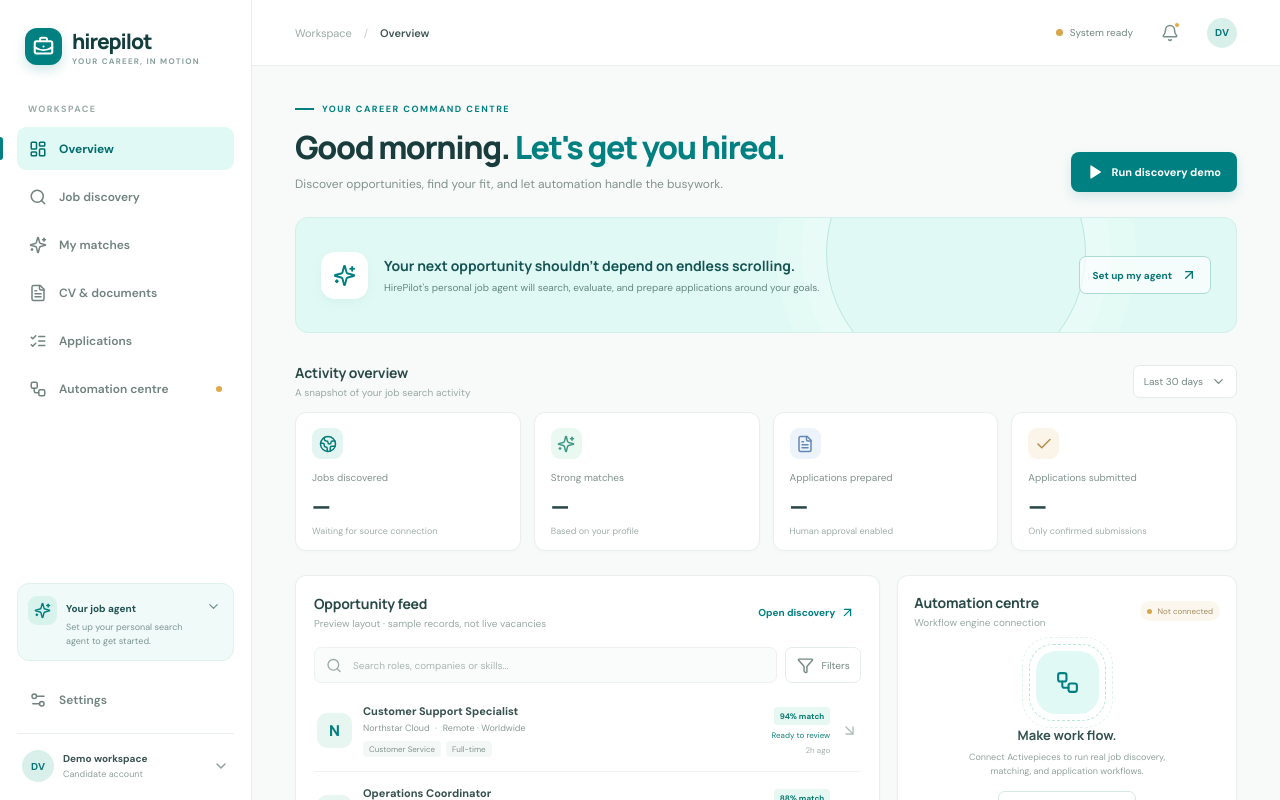
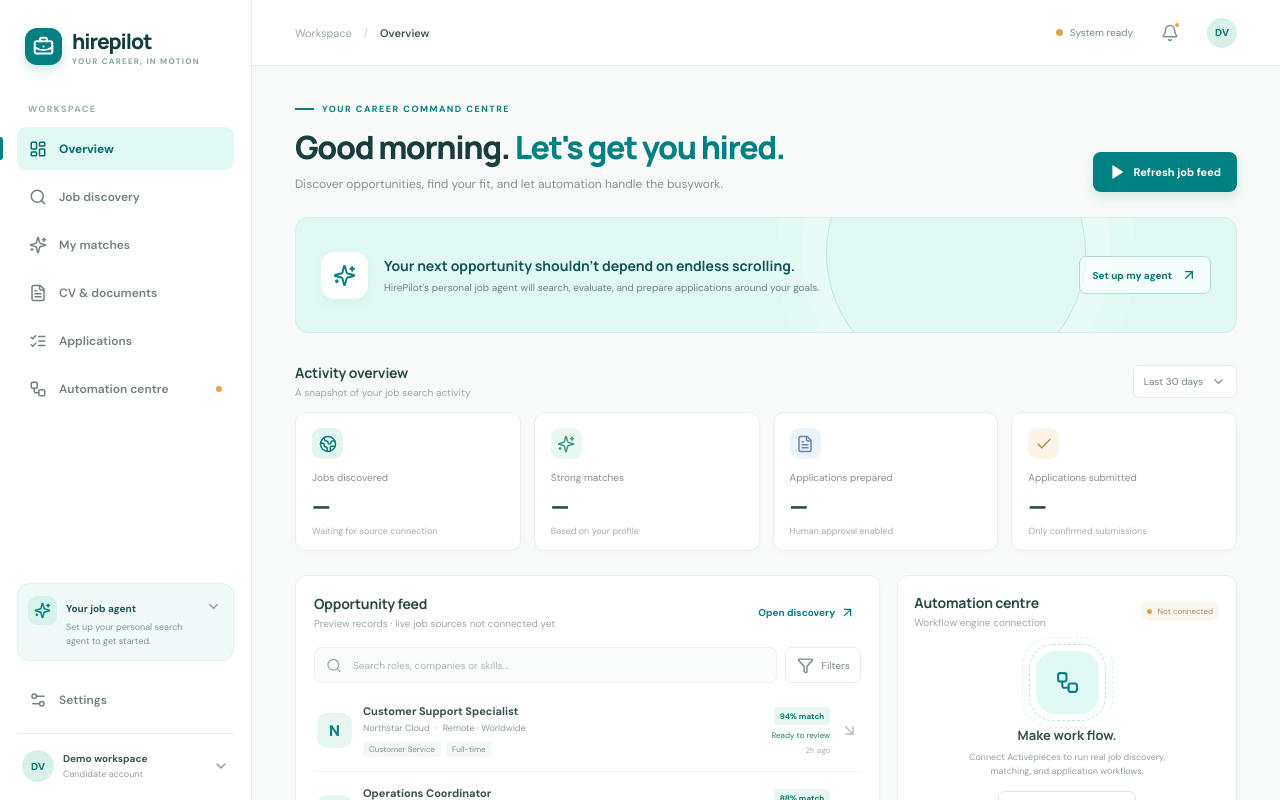
Before and after one commit to oreoluwaa-bit/HirePilot, a React (Vite) app: page / in a window 1280 px wide. Shown: the top 800 px of the page. Built offline with nearby package versions, Linux system fonts and the light colour scheme.

Commit message:
Connect opportunity feed to live jobs API

```diff
--- a/src/App.tsx
+++ b/src/App.tsx
@@ -1,4 +1,4 @@
-import { useMemo, useState } from "react";
+import { useEffect, useMemo, useState } from "react";
 import {
   Activity, ArrowDownRight, ArrowUpRight, Bell, BriefcaseBusiness,
   Check, ChevronDown, CircleHelp, FileText, Filter, Globe2,
@@ -13,8 +13,9 @@ type Job = {
   location: string;
   type: string;
   category: string;
-  match: number;
-  status: "Ready to review" | "Eligibility check" | "New";
+  match: number | null;
+  status: string;
+  source?: string;
   age: string;
 };
 
@@ -36,6 +37,9 @@ const navItems = [
 function App() {
   const [activeNav, setActiveNav] = useState("Overview");
   const [query, setQuery] = useState("");
+  const [jobs, setJobs] = useState<Job[]>(sampleJobs);
+  const [feedMode, setFeedMode] = useState<"preview" | "live" | "unavailable">("preview");
+  const [loadingFeed, setLoadingFeed] = useState(false);
   const [menuOpen, setMenuOpen] = useState(false);
   const [notice, setNotice] = useState("");
   const filteredJobs = useMemo(
@@ -98,7 +102,7 @@ function App() {
               <h1>Good morning. <span>Let's get you hired.</span></h1>
               <p className="welcome-copy">Discover opportunities, find your fit, and let automation handle the busywork.</p>
             </div>
-            <button className="primary-button" onClick={startDemo}><Play size={16} fill="currentColor" /> Run discovery demo</button>
+            <button className="primary-button" onClick={startDemo} disabled={loadingFeed}><Play size={16} fill="currentColor" /> {loadingFeed ? "Refreshing..." : "Refresh job feed"}</button>
           </section>
 
           {notice && <div className="notice"><CircleHelp size={17} /><span>{notice}</span><button onClick={() => setNotice("")} aria-label="Dismiss"><X size={16} /></button></div>}
@@ -124,13 +128,13 @@ function App() {
 
           <div className="content-grid">
             <section className="panel jobs-panel">
-              <div className="panel-heading"><div><h2>Opportunity feed</h2><p>Preview layout · sample records, not live vacancies</p></div><button className="text-button" onClick={() => setActiveNav("Job discovery")}>Open discovery <ArrowUpRight size={15} /></button></div>
+              <div className="panel-heading"><div><h2>Opportunity feed</h2><p>{feedMode === "live" ? "Live vacancies from connected job sources" : feedMode === "unavailable" ? "API unavailable · showing preview records" : "Preview records · live job sources not connected yet"}</p></div><button className="text-button" onClick={() => setActiveNav("Job discovery")}>Open discovery <ArrowUpRight size={15} /></button></div>
               <div className="search-row"><div className="search-box"><Search size={17} /><input value={query} onChange={(e) => setQuery(e.target.value)} placeholder="Search roles, companies or skills..." /></div><button className="filter-button" onClick={() => setNotice("Job filters will be available when live job discovery is connected.")}><Filter size={17} /><span>Filters</span></button></div>
               <div className="job-list">
-                {filteredJobs.map((job) => <JobRow key={job.id} job={job} onSelect={() => setNotice(`${job.role} is illustrative sample data. Live job details and eligibility checks are not connected yet.`)} />)}
+                {filteredJobs.map((job) => <JobRow key={job.id} job={job} onSelect={() => setNotice(job.source ? `${job.role} · Source: ${job.source}. Open the employer listing to review full requirements and location eligibility.` : `${job.role} is illustrative sample data. Live job details and eligibility checks are not connected yet.`)} />)}
                 {filteredJobs.length === 0 && <div className="empty-state">No sample roles match that search.</div>}
               </div>
-              <div className="panel-footer"><span>Sample interface data only</span><button onClick={() => setActiveNav("Job discovery")}>Explore job discovery <ArrowUpRight size={14} /></button></div>
+              <div className="panel-footer"><span>{feedMode === "live" ? "Live feed · source attribution retained" : "Sample interface data only"}</span><button onClick={() => setActiveNav("Job discovery")}>Explore job discovery <ArrowUpRight size={14} /></button></div>
             </section>
 
             <section className="right-column">
@@ -162,7 +166,7 @@ function StatCard({ label, value, detail, icon, tone }: { label: string; value:
 }
 
 function JobRow({ job, onSelect }: { job: Job; onSelect: () => void }) {
-  return <button className="job-row" onClick={onSelect}><div className="company-mark">{job.company.slice(0, 1)}</div><div className="job-main"><strong>{job.role}</strong><span>{job.company} <b>·</b> {job.location}</span><div className="job-tags"><small>{job.category}</small><small>{job.type}</small></div></div><div className="job-meta"><span className="match-score">{job.match}% match</span><span className={`job-status ${job.status === "Ready to review" ? "ready" : ""}`}>{job.status}</span><small>{job.age}</small></div><ArrowDownRight className="job-arrow" size={17} /></button>;
+  return <button className="job-row" onClick={onSelect}><div className="company-mark">{job.company.slice(0, 1)}</div><div className="job-main"><strong>{job.role}</strong><span>{job.company} <b>·</b> {job.location}</span><div className="job-tags"><small>{job.category}</small><small>{job.type}</small>{job.source && <small>{job.source}</small>}</div></div><div className="job-meta">{job.match !== null ? <span className="match-score">{job.match}% match</span> : <span className="job-status">Not matched</span>}<span className={`job-status ${job.status === "Ready to review" ? "ready" : ""}`}>{job.status}</span><small>{job.age}</small></div><ArrowDownRight className="job-arrow" size={17} /></button>;
 }
 
 function ChecklistItem({ title, description }: { title: string; description: string }) {
```
